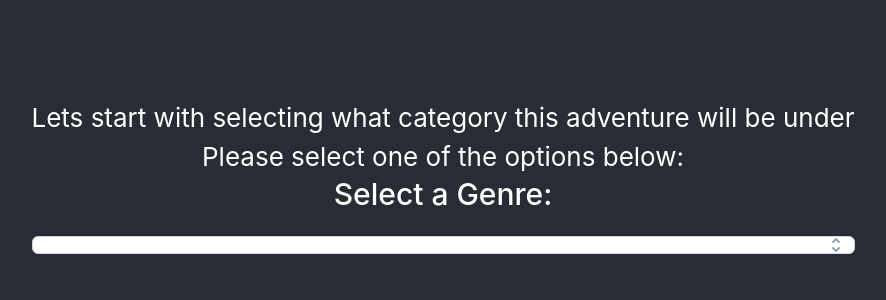
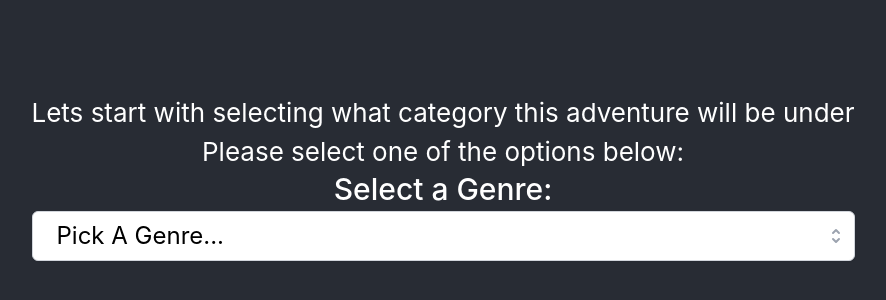
Before and after one commit to ldyken53/adventure-learning-bot, a React (Create React App) app in the folder adventure-workshop/: page /start in a window 1280 px wide. Shown: the part 204-504 px from the top of the page, without its empty margins (197-1083 px from the left). Built offline with nearby package versions, Linux system fonts and the light colour scheme.

Commit message:
Add default to the dropdown

```diff
--- a/adventure-workshop/src/App.jsx
+++ b/adventure-workshop/src/App.jsx
@@ -15,7 +15,7 @@ class App extends Component {
   constructor(props) {
     super(props);
     this.state = {
-      genre: "",
+      genre: "Pick A Genre...",
       name: "",
       description: "",
     };
--- a/adventure-workshop/src/Start.jsx
+++ b/adventure-workshop/src/Start.jsx
@@ -15,7 +15,7 @@ class Start extends Component {
           update={this.props.updateGenre}
         />
         <br />
-        {this.props.genre !== "" ? (
+        {this.props.genre !== "Pick A Genre..." ? (
           <Link className="bg-blue-900 p-2 rounded" id="intro" to={"/intro"}>
             Go onto intro!
           </Link>
```
